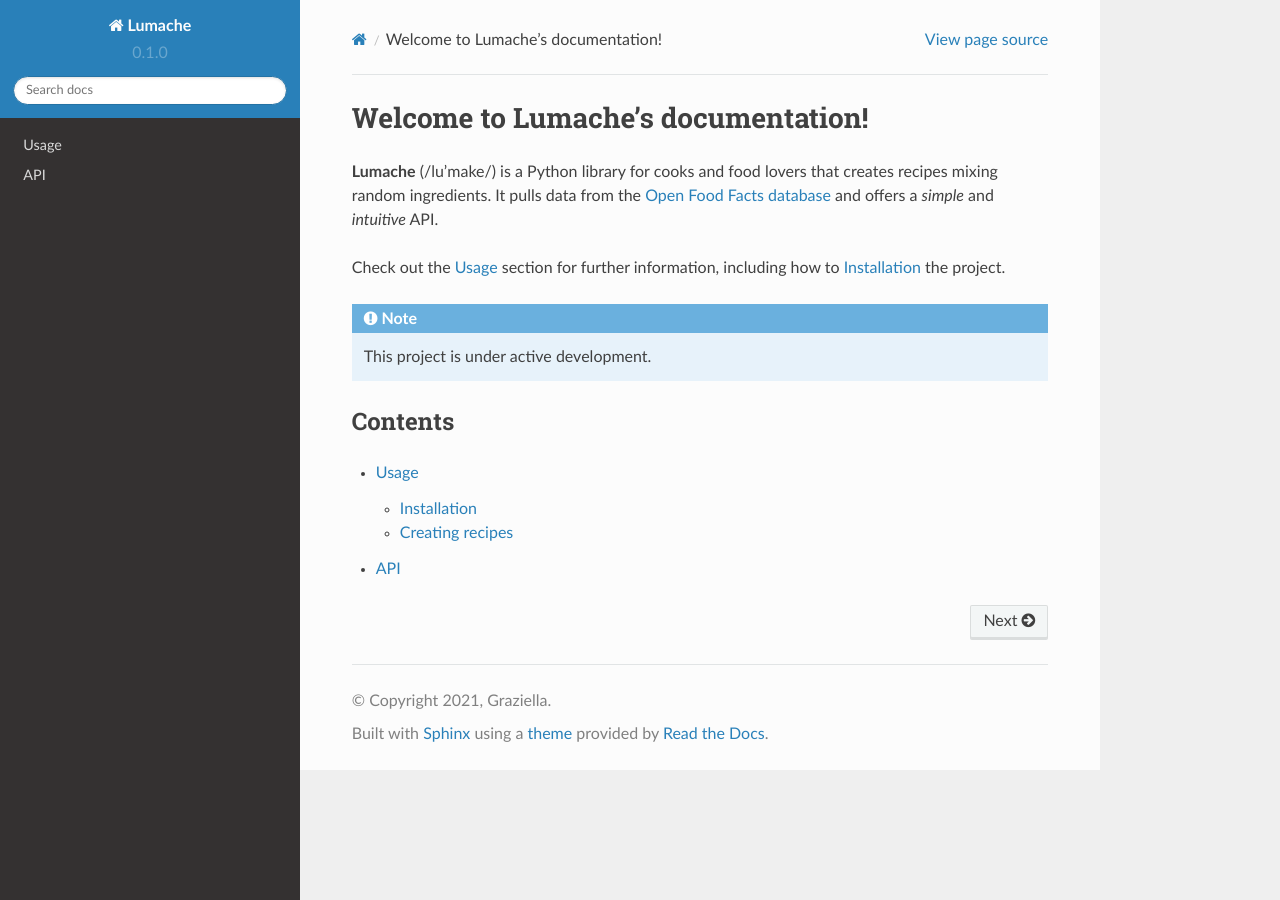
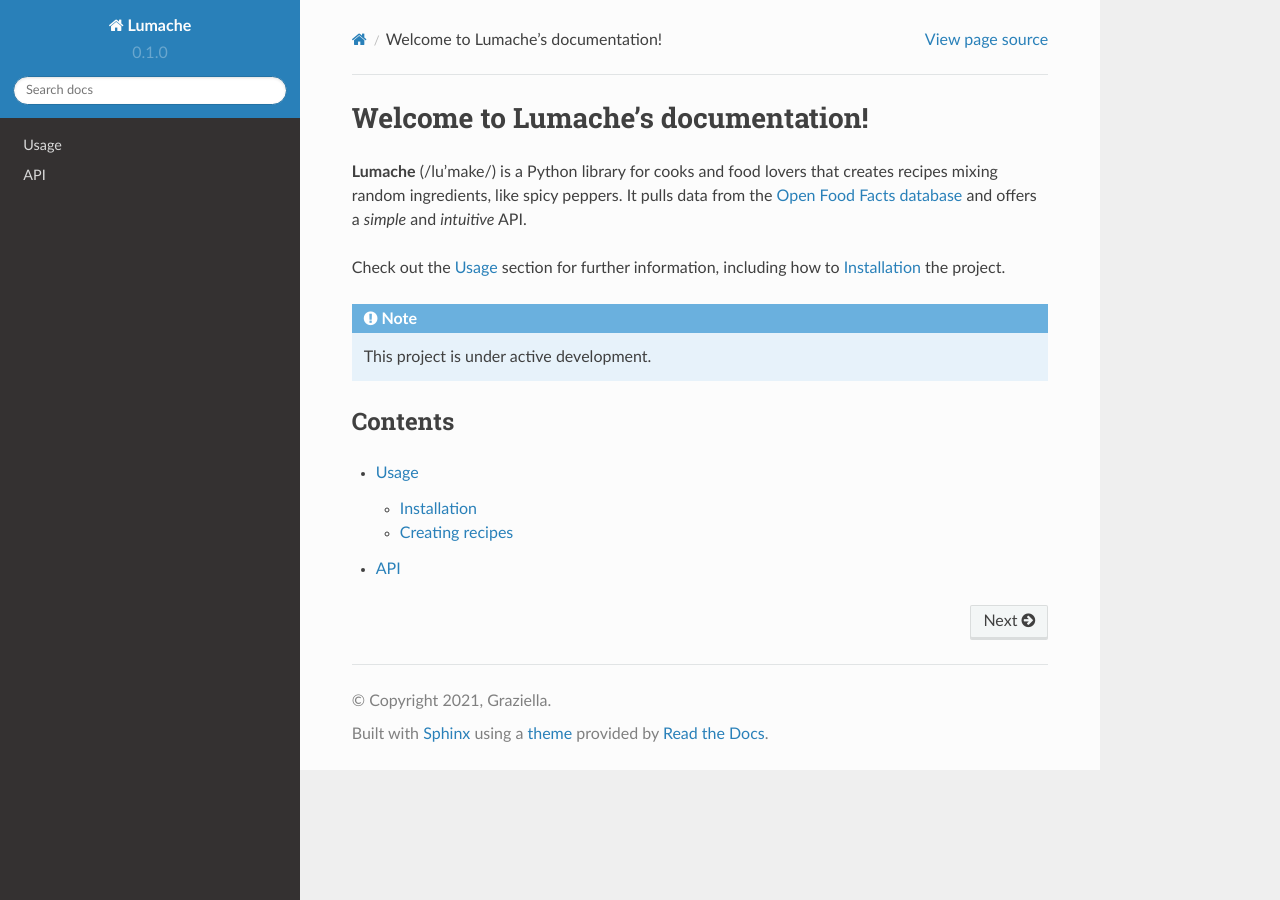
Before and after one commit to bwswenson/readthedocs-template, a Sphinx documentation site: the page built from docs/source/index.rst, in a window 1280 px wide. Built offline with Sphinx 7.4.7 and the Read the Docs theme 2.0.0, drawn with Linux system fonts in a browser that asks for light colours.

Commit message:
Update index.rst

```diff
--- a/docs/source/index.rst
+++ b/docs/source/index.rst
@@ -2,7 +2,7 @@ Welcome to Lumache's documentation!
 ===================================
 
 **Lumache** (/lu'make/) is a Python library for cooks and food lovers
-that creates recipes mixing random ingredients.
+that creates recipes mixing random ingredients, like spicy peppers.
 It pulls data from the `Open Food Facts database <https://world.openfoodfacts.org/>`_
 and offers a *simple* and *intuitive* API.
 
```
